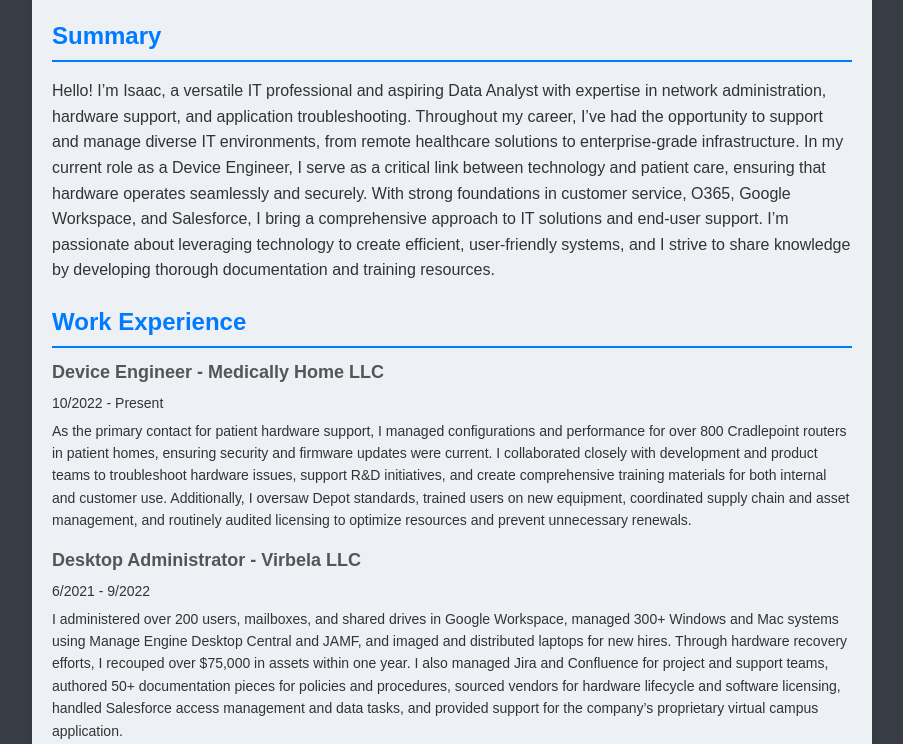
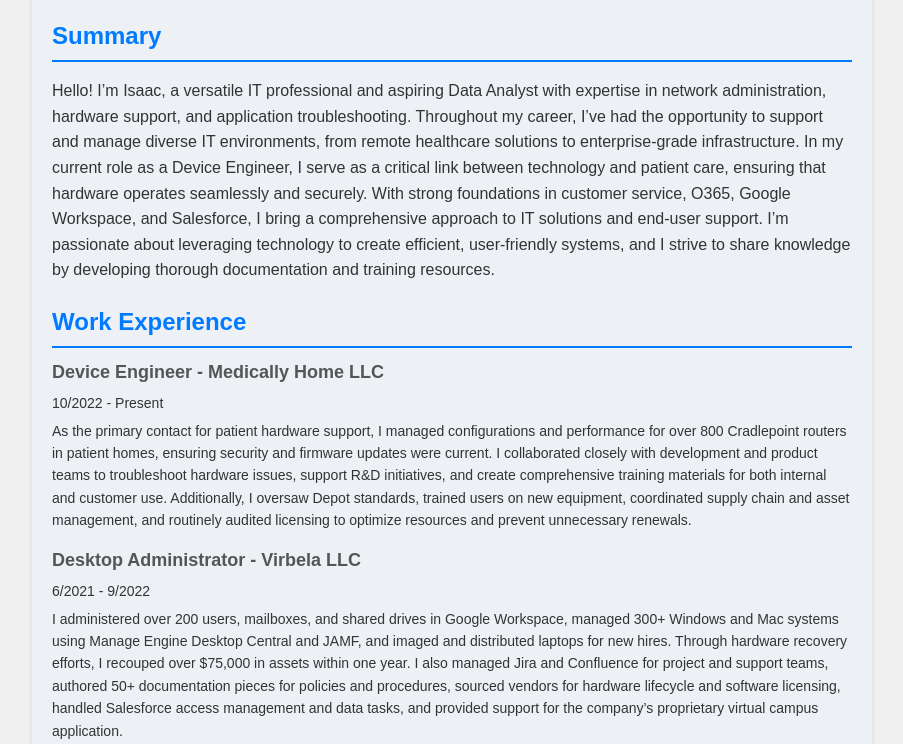
Before and after one commit to IsaacCloud/Resume, a plain HTML site: page index.html in a window 1280 px wide. Shown: the part 124-868 px from the top of the page, without its empty margins (188-1091 px from the left). Drawn offline with Linux system fonts and the light colour scheme.

Commit message:
changed background colors

```diff
--- a/index.html
+++ b/index.html
@@ -13,7 +13,7 @@
             margin: 0;
             padding: 0;
             color: #333;
-            background-color: #373c45;
+            background-color: #f0f0f0;
         }
         .container {
             max-width: 800px;
```
